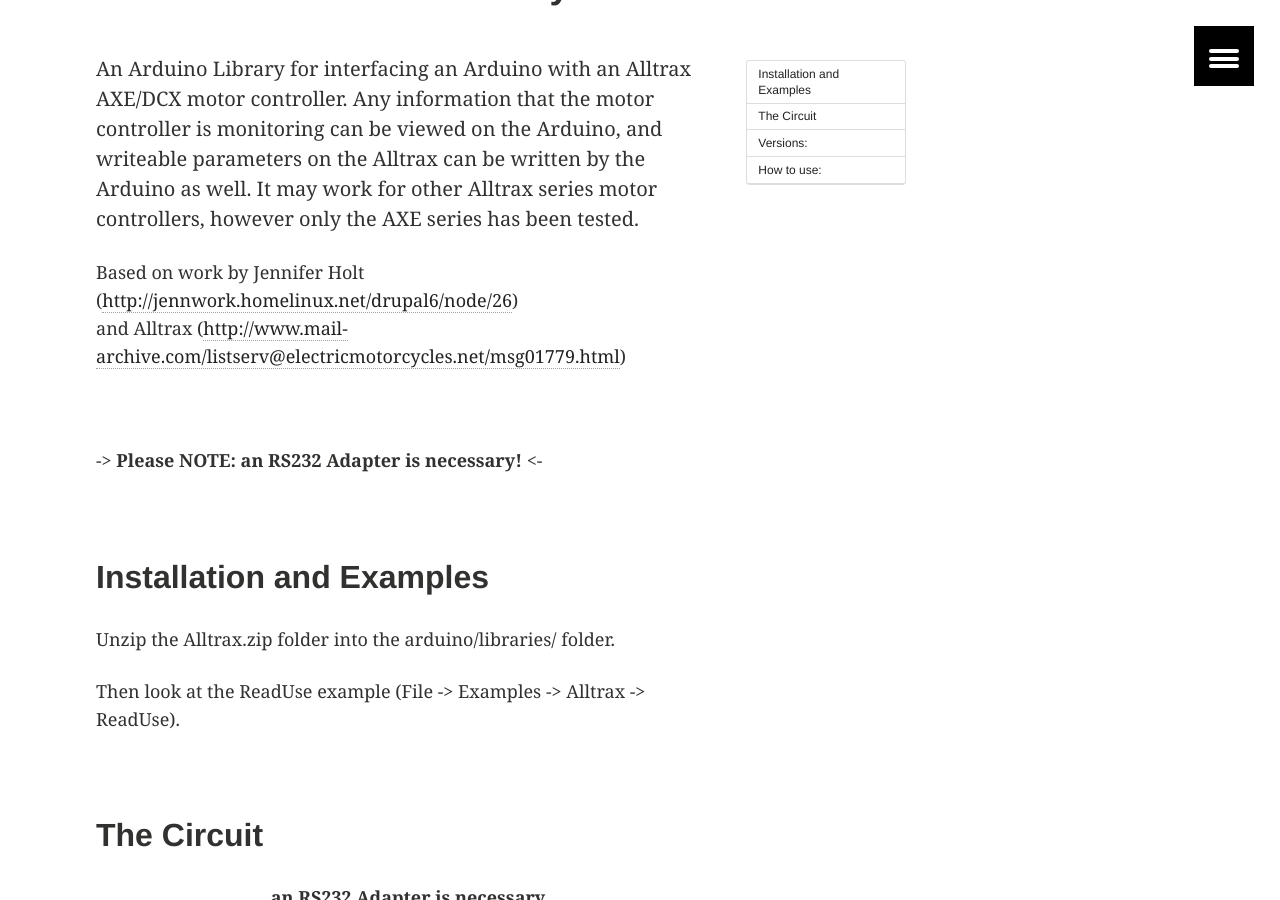
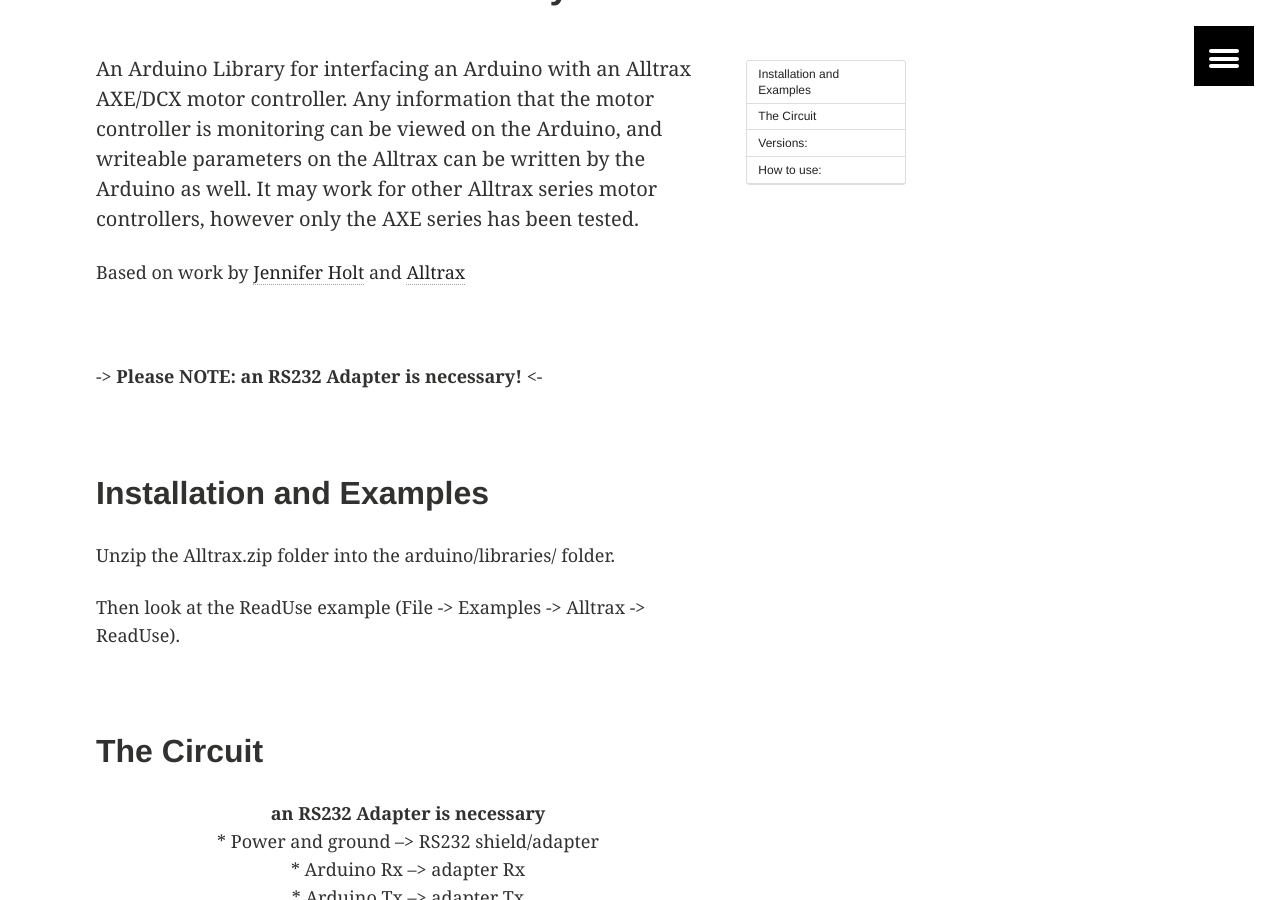
Before and after one commit to derekkg/derekkg.github.io, a Jekyll site: the page built from _posts/2013-03-19-arduino-alltrax-axe-library.md, in a window 1280 px wide and 900 px high, scrolled down 892 px. Built offline with Jekyll 4.4.1, drawn with Linux system fonts in a browser that asks for light colours; part of the change alters nothing that is shown.

Commit message:
Alltrax updates

```diff
--- a/_posts/2013-03-19-arduino-alltrax-axe-library.md
+++ b/_posts/2013-03-19-arduino-alltrax-axe-library.md
@@ -17,8 +17,7 @@ toc: true
 ---
 An Arduino Library for interfacing an Arduino with an Alltrax AXE/DCX motor controller. Any information that the motor controller is monitoring can be viewed on the Arduino, and writeable parameters on the Alltrax can be written by the Arduino as well. It may work for other Alltrax series motor controllers, however only the AXE series has been tested.
 
-Based on work by Jennifer Holt (<a href="http://jennwork.homelinux.net/drupal6/node/26" rel="nofollow">http://jennwork.homelinux.net/drupal6/node/26</a>)
-and Alltrax (<a href="http://www.mail-archive.com/listserv@electricmotorcycles.net/msg01779.html" rel="nofollow">http://www.mail-archive.com/listserv@electricmotorcycles.net/msg01779.html</a>)
+Based on work by [Jennifer Holt](http://jennwork.homelinux.net/drupal6/node/26) and [Alltrax](http://www.mail-archive.com/listserv@electricmotorcycles.net/msg01779.html)
 
 &nbsp;
 
```
